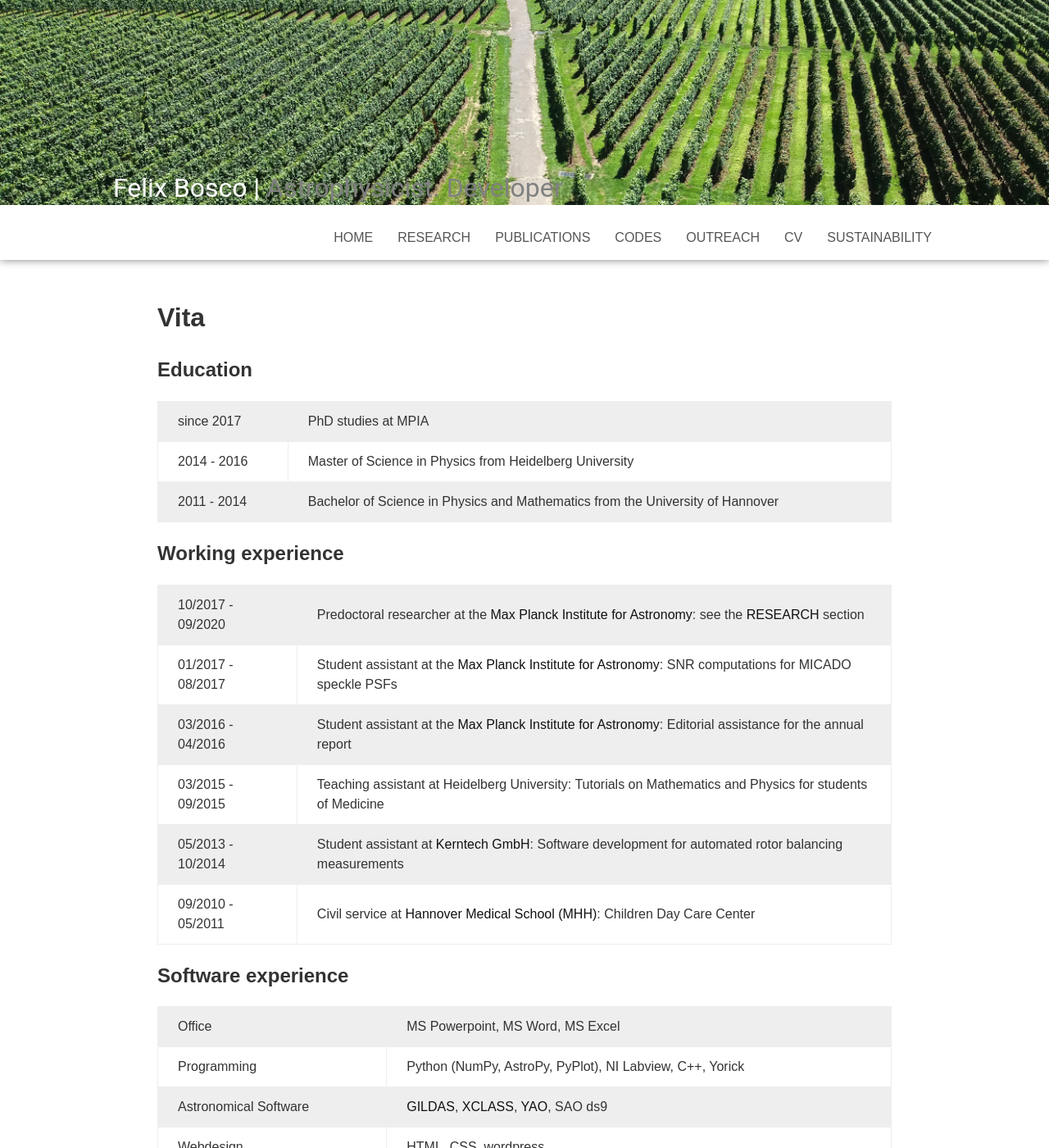
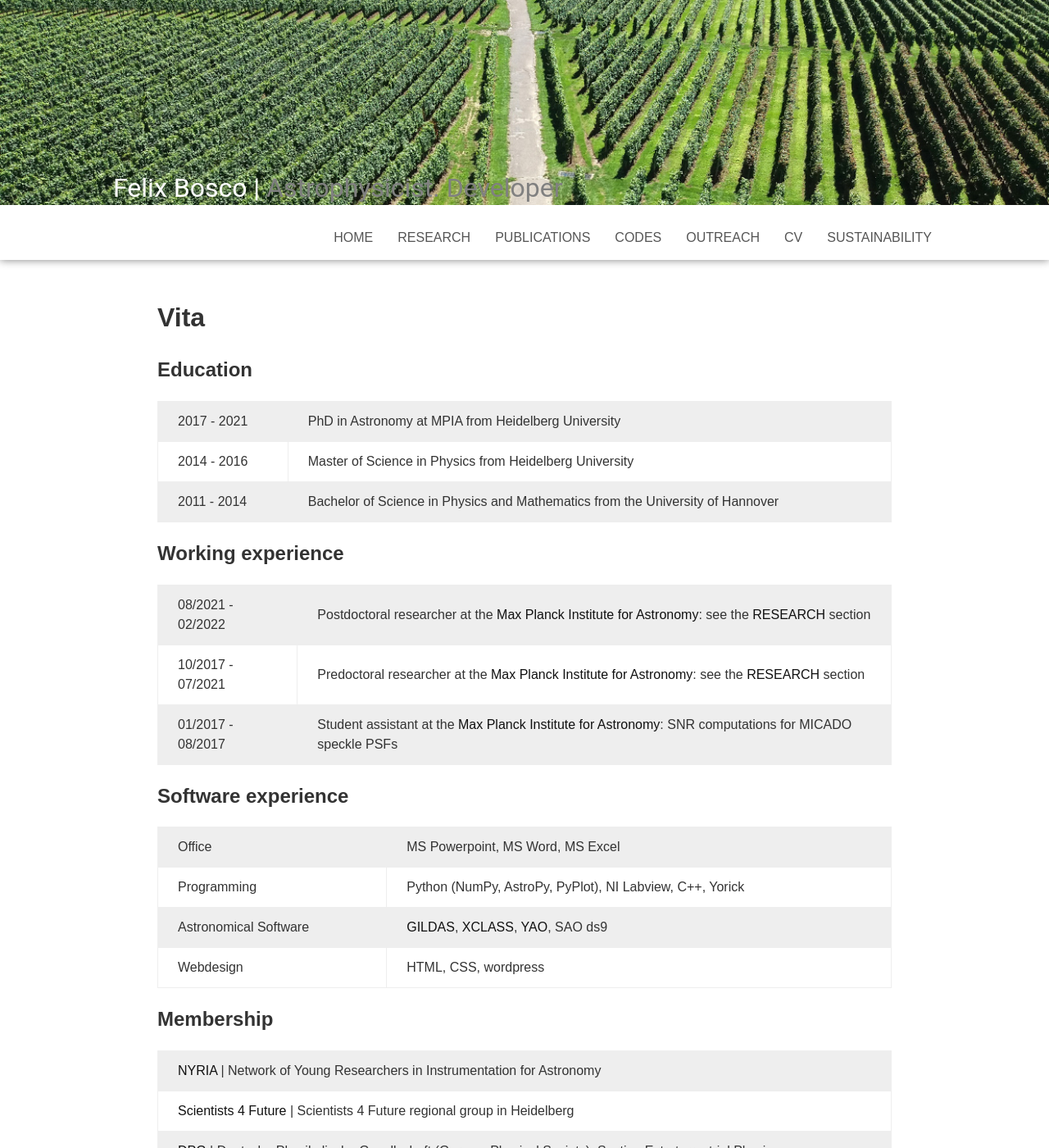
Before and after one commit to felixbosco/felixbosco.github.io, a Jekyll site: the page built from cv.html, in a window 1280 px wide and 1400 px high. Shown: the whole window at 82% size. Built offline with Jekyll 4.4.1, drawn with Linux system fonts in a browser that asks for light colours.

Commit message:
Update CV

```diff
--- a/cv.html
+++ b/cv.html
@@ -9,19 +9,22 @@ header-image: ../assets/img/img6.jpg
 
 <h2> Education </h2>
 <table class="table">
-  <tr><td>since 2017</td><td>PhD studies at MPIA</td></tr>
+  <tr><td>2017 - 2021</td><td>PhD in Astronomy at MPIA from Heidelberg University</td></tr>
   <tr><td>2014 - 2016</td><td>Master of Science in Physics from Heidelberg University</td></tr>
   <tr><td>2011 - 2014</td><td>Bachelor of Science in Physics and Mathematics from the University of Hannover</td></tr>
 </table>
 
 <h2> Working experience </h2>
 <table class="table">
-  <tr><td>10/2017 - 09/2020</td><td>Predoctoral researcher at the <a href="http://www.mpia.de" target="_blank">Max Planck Institute for Astronomy</a>: see the <a href="#research">RESEARCH</a> section</td></tr>
+  <tr><td>08/2021 - 02/2022</td><td>Postdoctoral researcher at the <a href="http://www.mpia.de" target="_blank">Max Planck Institute for Astronomy</a>: see the <a href="#research">RESEARCH</a> section</td></tr>
+  <tr><td>10/2017 - 07/2021</td><td>Predoctoral researcher at the <a href="http://www.mpia.de" target="_blank">Max Planck Institute for Astronomy</a>: see the <a href="#research">RESEARCH</a> section</td></tr>
   <tr><td>01/2017 - 08/2017</td><td>Student assistant at the <a href="http://www.mpia.de" target="_blank">Max Planck Institute for Astronomy</a>: SNR computations for MICADO speckle PSFs</td></tr>
+  <!--
   <tr><td>03/2016 - 04/2016</td><td>Student assistant at the <a href="http://www.mpia.de" target="_blank">Max Planck Institute for Astronomy</a>: Editorial assistance for the annual report</td></tr>
   <tr><td>03/2015 - 09/2015</td><td>Teaching assistant at Heidelberg University: Tutorials on Mathematics and Physics for students of Medicine</td></tr>
   <tr><td>05/2013 - 10/2014</td><td>Student assistant at <a href="http://www.kerntech.de" target="_blank">Kerntech GmbH</a>: Software development for automated rotor balancing measurements</td></tr>
   <tr><td>09/2010 - 05/2011</td><td>Civil service at <a href="http://www.mh-hannover.de" target="_blank">Hannover Medical School (MHH)</a>: Children Day Care Center</td></tr>
+  -->
 </table>
 
 <h2> Software experience </h2>
```
